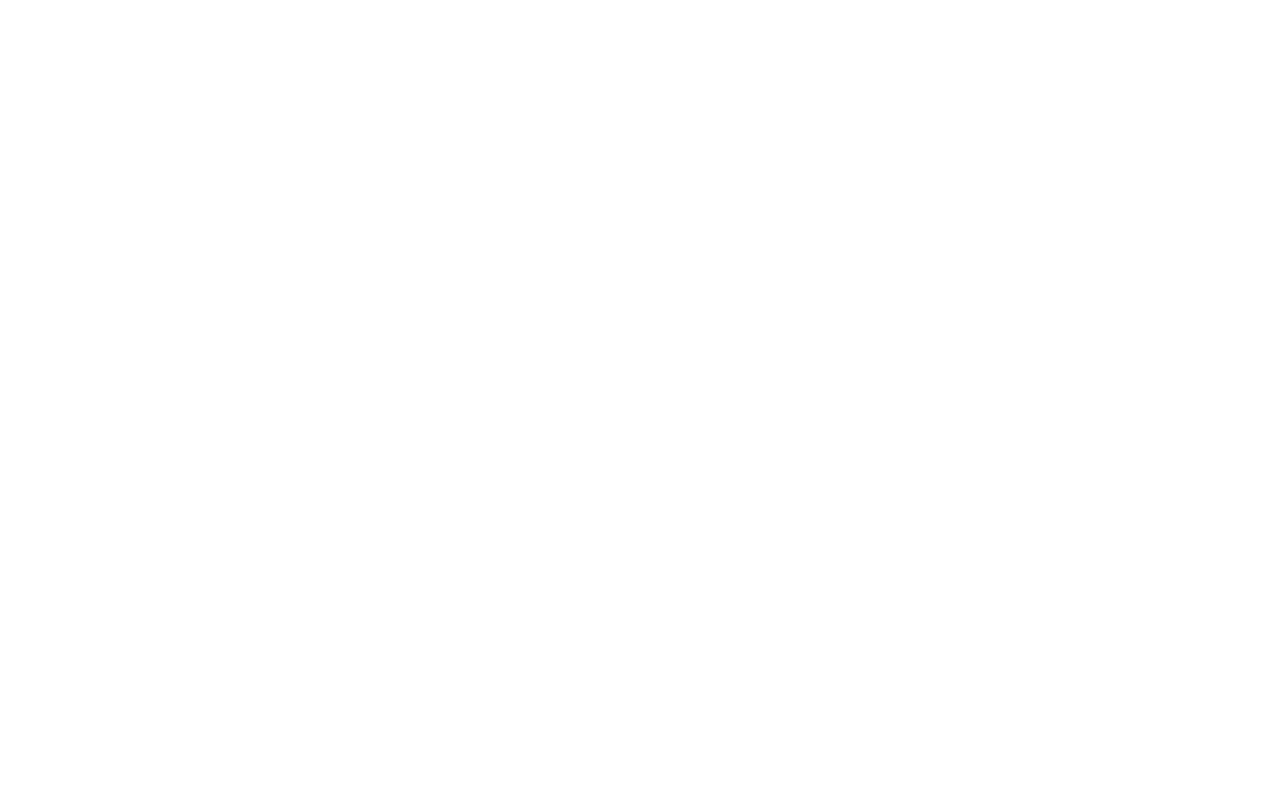
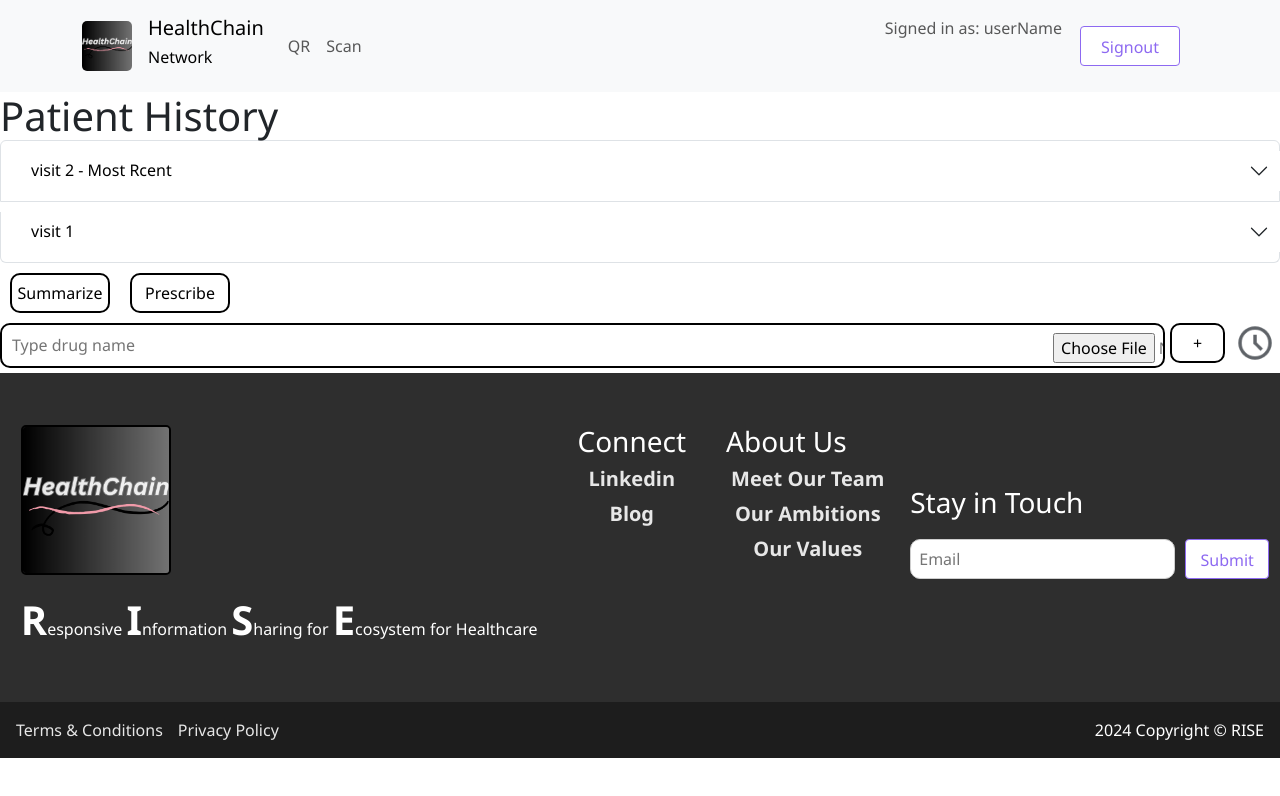
Before and after one commit to grv0563/Healthchain, a React (Create React App) app: page /afterscan1 in a window 1280 px wide. Before the commit this address had no page. Shown: the top 796 px of the page. Built offline with nearby package versions, Linux system fonts and the light colour scheme; a web font is replaced by a local one.

Commit message:
qr scanner working

```diff
--- a/src/App.js
+++ b/src/App.js
@@ -6,6 +6,7 @@
 import QRgenerator from "./pages/qrcode/QRgenerator";
 import Schedules from "./pages/schedules/Schedules";
 import AfterScan from "./pages/qrcode/AfterScan";
+import AfterScan1 from "./pages/qrcode/AfterScan1";
 import Login from "./pages/auth/login/Login";
 import { useState } from "react";
 import Success from "./pages/auth/signup/Success";
@@ -34,6 +35,7 @@
           <Route path="/qrscan" element={<Scan />} />
           <Route path="/prescribe" element={<Prescribe />} />
           <Route path="/afterscan" element={<AfterScan />} />
+          <Route path="/afterscan1" element={<AfterScan1 />} />
           <Route path="/shedules" element={<Schedules />} />
           <Route path="/success" element={<Success />} />
           <Route path="/profile" element={<Profile />} />
--- a/src/pages/qrcode/AfterScan.css
+++ b/src/pages/qrcode/AfterScan.css
@@ -16,7 +16,7 @@
   border: 2px solid black;
   border-radius: 10px;
   color: black;
-  background-color: white;
+  /* background-color: white; */
   /* background-color: blue; */
 }
 .afterscan-prescribe-drug input {
@@ -36,7 +36,7 @@
   border: 0px solid black;
   border-radius: 0px;
   color: black;
-  background-color: white;
+  /* background-color: white; */
   /* background-color: blue; */
 }
 .afterscan-prescribe-drug .input-drug {
--- /dev/null
+++ b/src/pages/qrcode/AfterScan1.css
@@ -0,0 +1,16 @@
+.afterscan-main .patient-history-container{
+    margin-left: 10px;
+    margin-right: 10px;
+border: 0px;
+border-radius: 0px;
+color: black;
+}
+.afterscan-main .patient-history-container .accordion-header{
+    color: black;
+}
+h2 button{
+    text-shadow: 0 0 black
+}
+ul li{
+    text-align: center;
+}
--- /dev/null
+++ b/src/pages/qrcode/AfterScan1.js
@@ -0,0 +1,139 @@
+import React, { useState } from "react";
+import Footer from "../../components/Footer";
+import "./AfterScan1.css";
+import Profile_Header from "../../components/Profile_Header";
+import interval from "../../assets/interval.png";
+import upload from "../../assets/upload.png";
+import Accordion from "react-bootstrap/Accordion";
+
+let drugId = 0;
+let patientHealthRecords = {
+  medical_tests: ["test1", "test2"],
+  prescriptions: ["prescription 1", "prescription 2"],
+  x_rays: ["x_rays1", "x_rays2"],
+  mri_scans: ["mris1", "mris2"],
+};
+
+function AfterScan() {
+  const [drug, setdrug] = useState();
+  const [prescribed_drug, setprescribed_drug] = useState([]);
+  const [file, serfile] = useState("");
+
+  const handleprescription = () => {
+    //write code to implement the prescription process
+    alert(" congratulations! prescription Done");
+  };
+  const handleSummarize = () => {
+    //write code to summirize the patient history with gemini AI api
+    alert("Health History summrary looks nice");
+  };
+  const handle_drug_adding_in_prescription = () => {
+    // alert("Drug added in Precription");
+    setprescribed_drug([...prescribed_drug, { id: drugId++, name: drug }]);
+    setdrug("");
+  };
+
+  const handle_interval = () => {
+    alert("interval");
+  };
+  const handleFileUpload = (e) => {
+    e.preventDefault();
+    serfile(e.target.value);
+  };
+  return (
+    <div className="afterscan-container1">
+      <div className="afterscan-header1">
+        <Profile_Header />
+      </div>
+      <div className="afterscan-main1">
+        <h1>Patient History</h1>
+        <div className="patient-history-container1">
+          <Accordion>
+            <Accordion.Item eventKey="0">
+              <Accordion.Header>visit 2 - Most Rcent</Accordion.Header>
+              <Accordion.Body>
+                <ul>
+                  <li>Medical_tests</li>
+                  <p>{patientHealthRecords.medical_tests[0]}</p>
+                  <p>{patientHealthRecords.medical_tests[1]}</p>
+
+                  <li>X_ray_Reports</li>
+                  <p>{patientHealthRecords.x_rays[0]}</p>
+                  <p>{patientHealthRecords.x_rays[1]}</p>
+                  <li>MRI_scans</li>
+                  <p>{patientHealthRecords.mri_scans[0]}</p>
+                  <p>{patientHealthRecords.mri_scans[1]}</p>
+                  <li>Prescriptions</li>
+                  <p>{patientHealthRecords.prescriptions[0]}</p>
+                  <p>{patientHealthRecords.prescriptions[1]}</p>
+                </ul>
+              </Accordion.Body>
+            </Accordion.Item>
+            <Accordion.Item eventKey="1">
+              <Accordion.Header>visit 1</Accordion.Header>
+              <Accordion.Body>
+              <ul>
+                  <li>Medical_tests</li>
+                  <p>{patientHealthRecords.medical_tests[0]}</p>
+                  <p>{patientHealthRecords.medical_tests[1]}</p>
+
+                  <li>X_ray_Reports</li>
+                  <p>{patientHealthRecords.x_rays[0]}</p>
+                  <p>{patientHealthRecords.x_rays[1]}</p>
+                  <li>MRI_scans</li>
+                  <p>{patientHealthRecords.mri_scans[0]}</p>
+                  <p>{patientHealthRecords.mri_scans[1]}</p>
+                  <li>Prescriptions</li>
+                  <p>{patientHealthRecords.prescriptions[0]}</p>
+                  <p>{patientHealthRecords.prescriptions[1]}</p>
+                </ul>
+              </Accordion.Body>
+            </Accordion.Item>
+          </Accordion>
+        </div>
+        <button onClick={handleSummarize}>Summarize</button>
+        <button onClick={handleprescription}>Prescribe</button>
+        <ul>
+          {prescribed_drug.map((drug) => (
+            <li key={drug.id}>{drug.name}</li>
+          ))}
+        </ul>
+        <ul>
+          <li>{file}</li>
+        </ul>
+        <div className="afterscan-prescribe-drug">
+          <div className="input-drug">
+            <input
+              placeholder="Type drug name"
+              value={drug}
+              onChange={(e) => {
+                setdrug(e.target.value);
+              }}
+            />
+            <input
+              value={file}
+              onChange={handleFileUpload}
+              className="upload-file"
+              content="upload"
+              type="file"
+            />
+          </div>
+
+          <button onClick={handle_drug_adding_in_prescription}>
+            <span>&#43;</span>
+          </button>
+          <button className="interval" onClick={handle_interval}>
+            <span>
+              <img src={interval} />
+            </span>
+          </button>
+        </div>
+      </div>
+      <div className="aterscan-footer">
+        <Footer />
+      </div>
+    </div>
+  );
+}
+
+export default AfterScan;
--- a/src/pages/qrcode/QRgenerator.css
+++ b/src/pages/qrcode/QRgenerator.css
@@ -4,6 +4,6 @@
 .qrcode-conatiner .qr-code-styles {
   margin-top: 30px;
   margin-bottom: 100px;
-  height: 120px;
-  width: 120px;
+  height: 200px;
+  width: 200px;
 }
--- a/src/pages/qrcode/QRgenerator.js
+++ b/src/pages/qrcode/QRgenerator.js
@@ -3,7 +3,7 @@
 import Footer from "../../components/Footer";
 import Profile_Header from "../../components/Profile_Header";
 import QRCode from "react-qr-code";
-let value="http://quizai.in/afterscan"
+let value="https://staging.grvnotes.com/afterscan"
 function QRgenerator() {
   return (
     <div className="qrcode-conatiner">
--- a/src/pages/qrcode/Scan.js
+++ b/src/pages/qrcode/Scan.js
@@ -9,8 +9,8 @@
   useEffect(() => {
     const scanner = new Html5QrcodeScanner("reader", {
       qrbox: {
-        height: 250,
-        width: 250,
+        height: 400,
+        width:400,
       },
       fps: 5,
     });
@@ -35,8 +35,11 @@
       <div className="qrscan-main-area">
         {scanresult ? (
           <div className="qr-scan-result">
+
             Success : <a href={scanresult}>{scanresult}</a>{" "}
+            {window.location.replace("https://staging.grvnotes.com/afterscan")}
           </div>
+
         ) : (
           <div id="reader"></div>
 
```
Also changed, not shown: src/assets/epand-pane.png (added).
